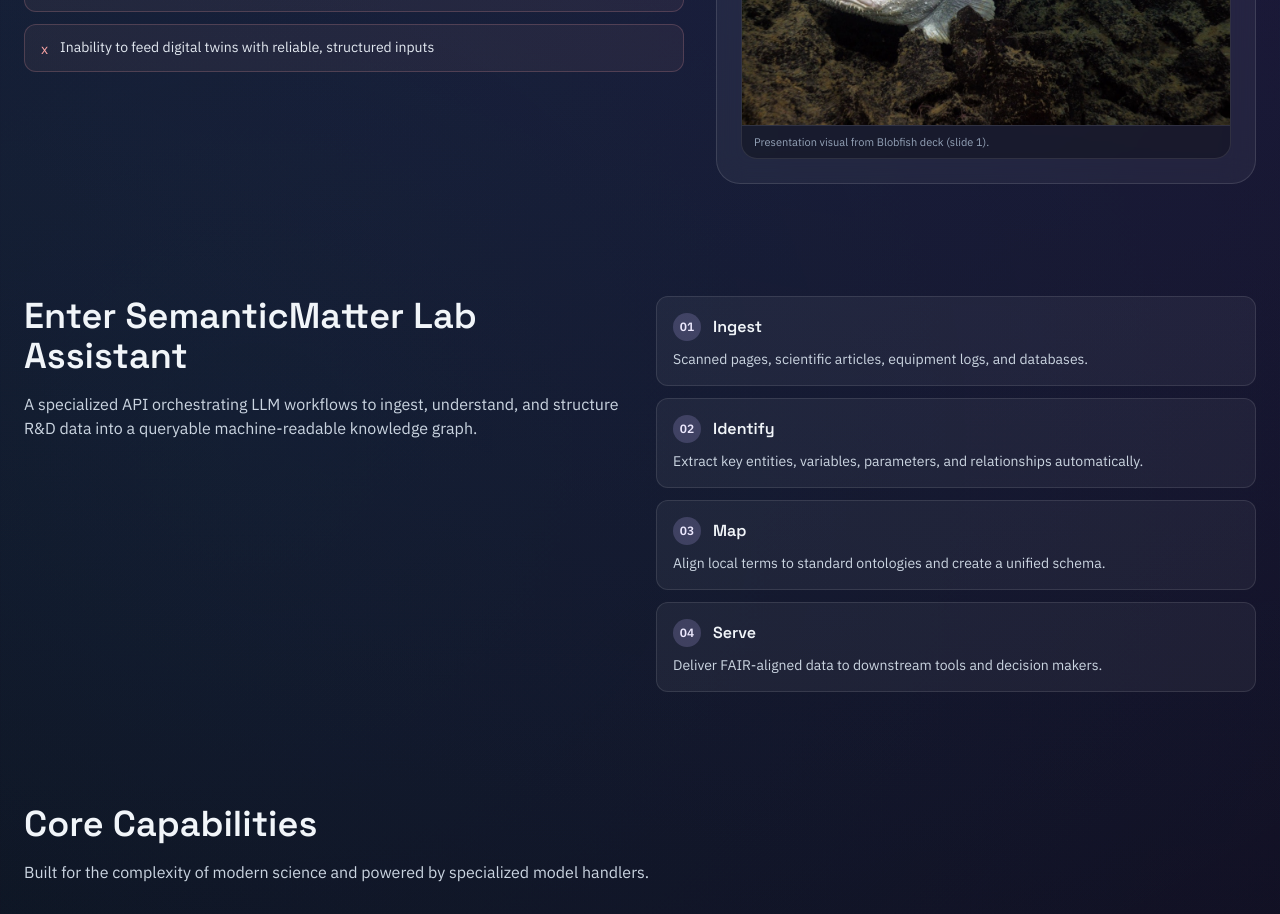
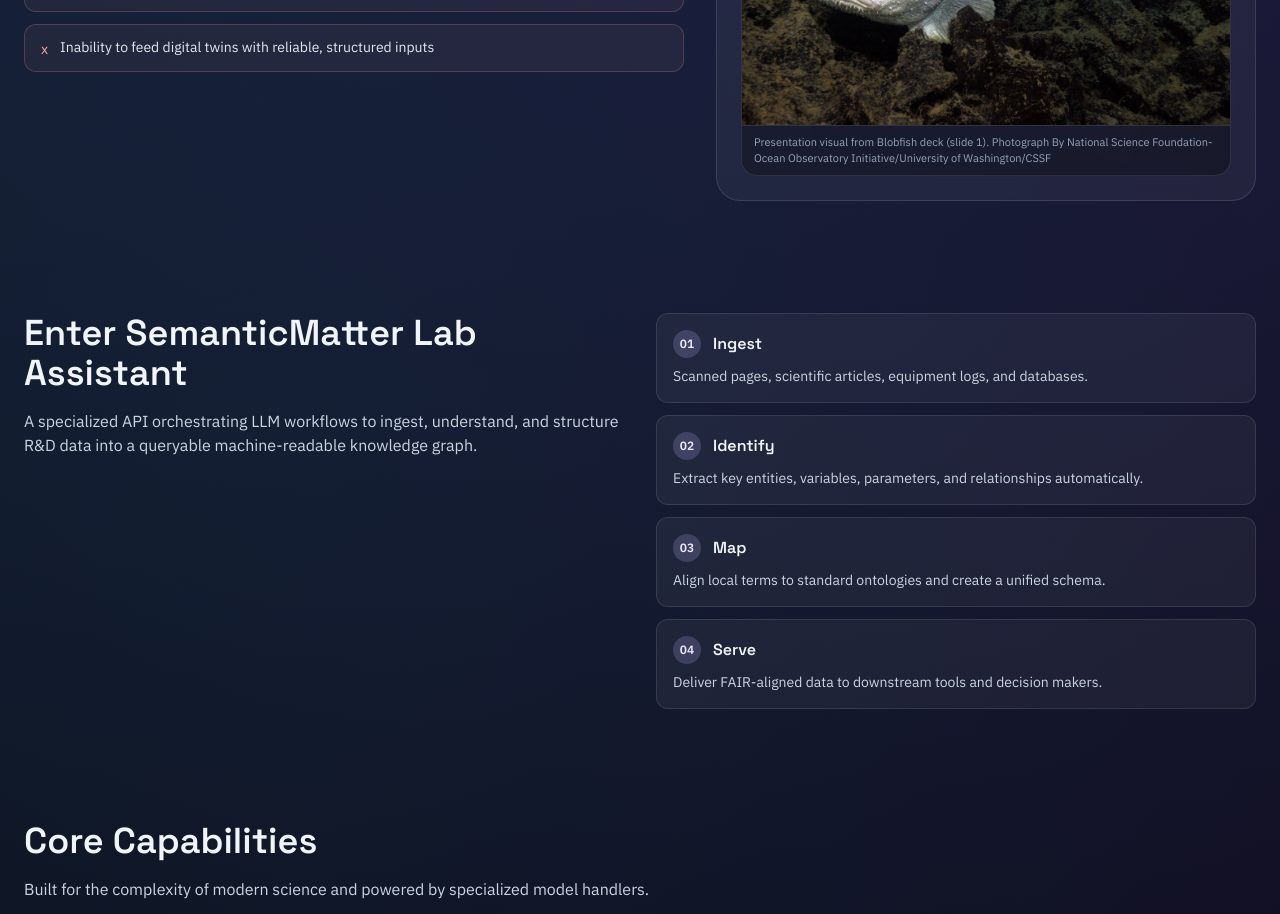
Before and after one commit to SemanticMatter/semanticmatter_landingpage, a Next.js app: page /products/blobfish in a window 1280 px wide. Shown: the part 1220-2134 px from the top of the page. Built offline with nearby package versions, Linux system fonts and the light colour scheme.

Commit message:
Added image credit text under the Blobfish image

```diff
--- a/app/products/blobfish/page.tsx
+++ b/app/products/blobfish/page.tsx
@@ -405,6 +405,9 @@ export default function BlobfishPage() {
             />
             <figcaption className="border-t border-white/10 px-3 py-2 text-[11px] text-slate-400">
               Presentation visual from Blobfish deck (slide 1).
+              {" "}
+              Photograph By National Science Foundation-Ocean Observatory
+              Initiative/University of Washington/CSSF
             </figcaption>
           </figure>
         </article>
```
